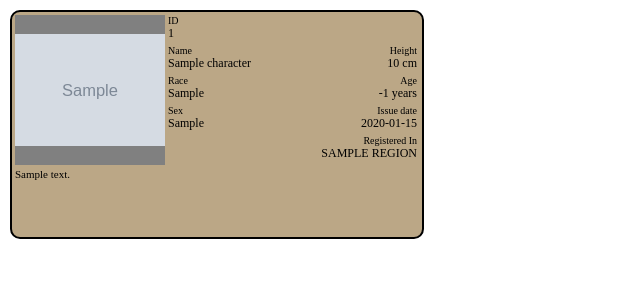
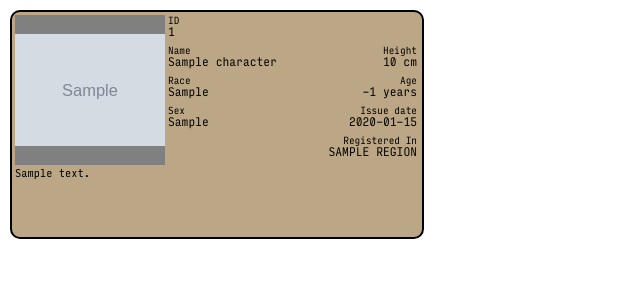
Before and after one commit to Tahvohck/HubRP, a Django app: page /legacy/char/cards in a window 1280 px wide. Shown: the top 308 px of the page, without its empty margins (0-640 px from the left). Run offline with Django 3.2, Linux system fonts and the light colour scheme; tables that the repository leaves empty hold one stand-in row (values such as "Sample post"); grey boxes marked "Sample" are stand-in pictures.

Commit message:
Further change to Input

```diff
--- a/core/templates/characters/card-all.html
+++ b/core/templates/characters/card-all.html
@@ -4,6 +4,7 @@
 {% block title %}All Character Cards{% endblock %}
 {% block css-list %}
 	<link href={% static 'char-card.css' %} rel=stylesheet title=Default />
+	<link href={% static 'fonts.css' %} rel=stylesheet title=Default />
 	<style>
 		.container {
 			display: flex;
```
Also changed, not shown: 1 other file.
